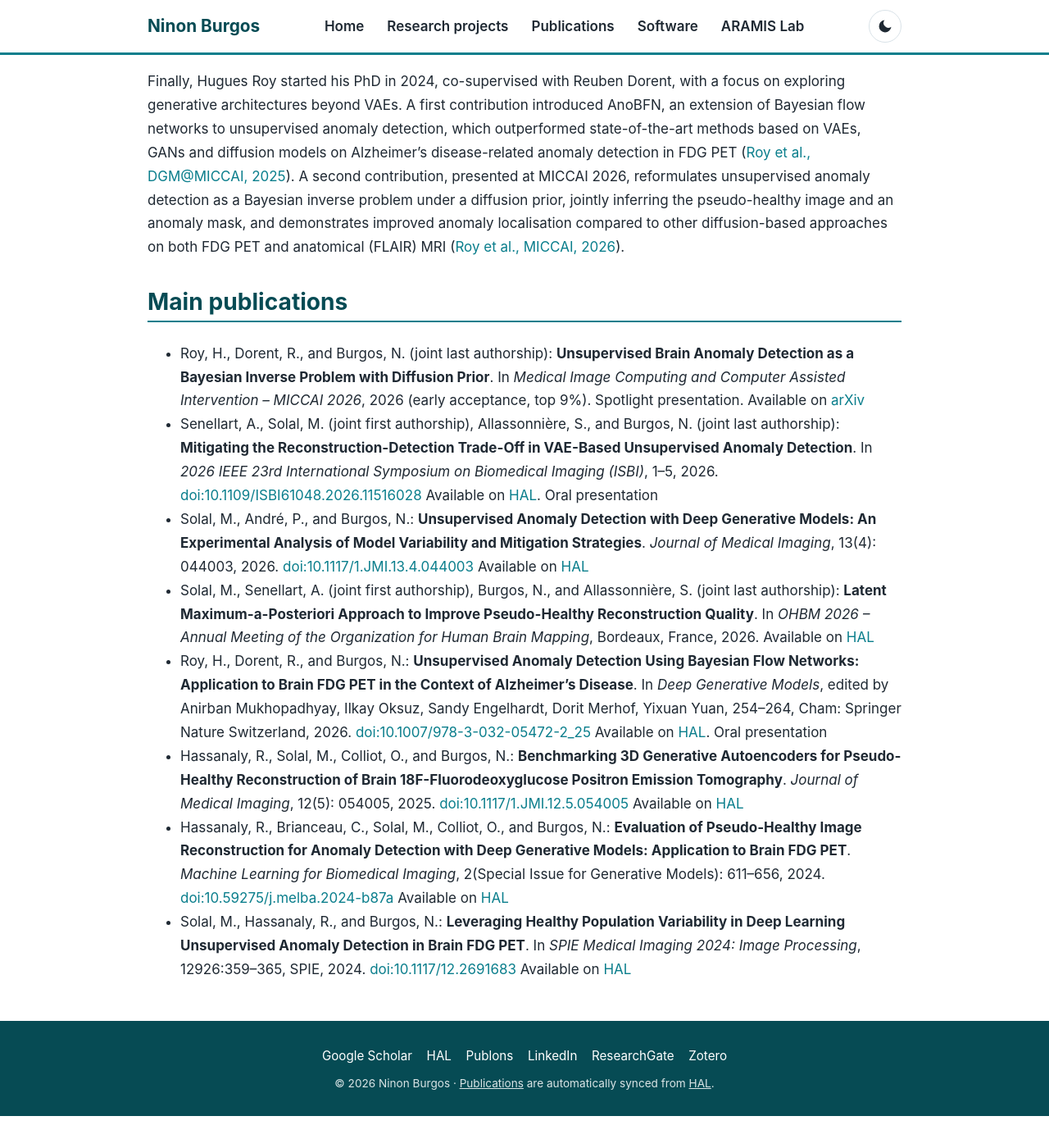
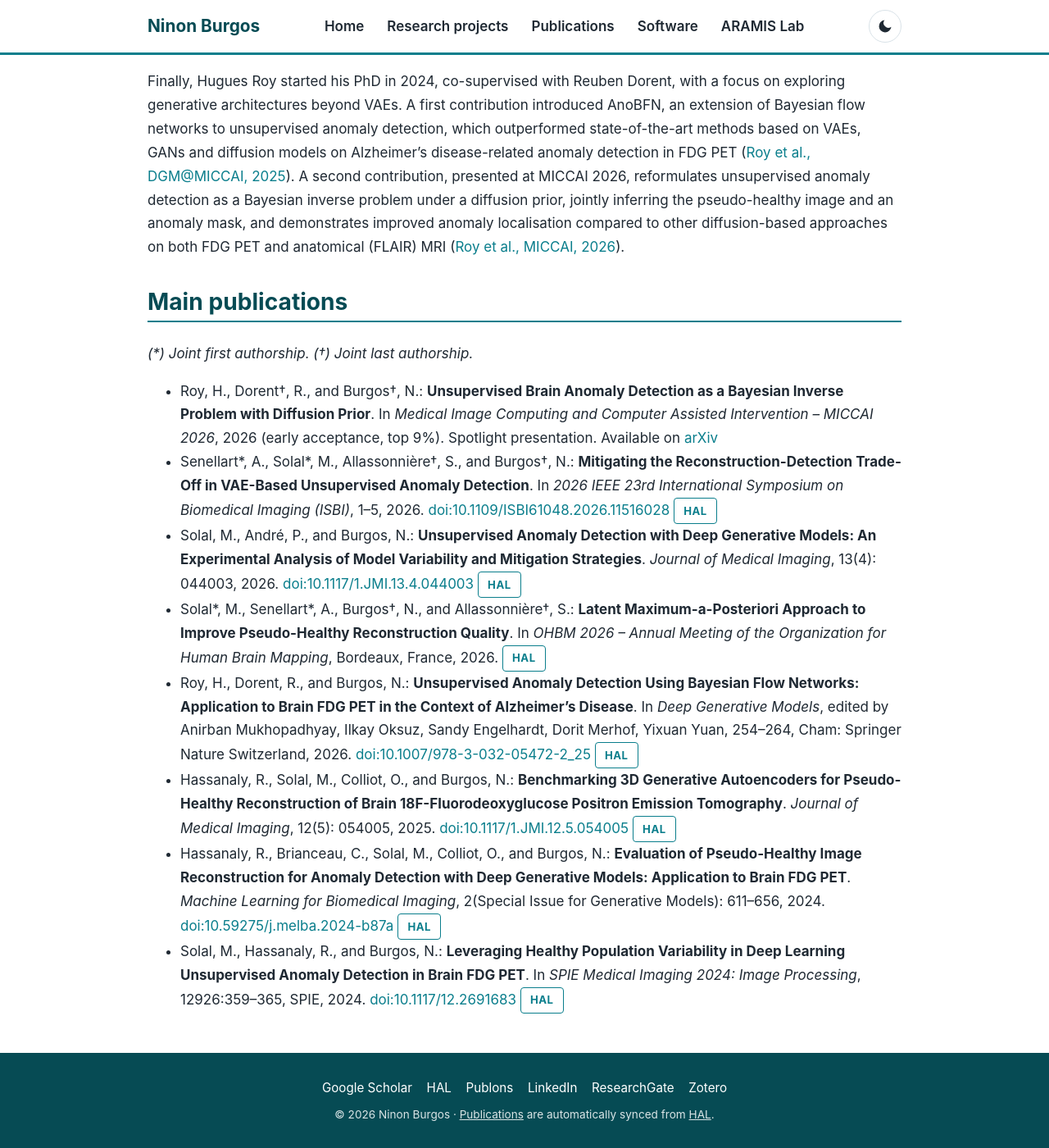
Before and after one commit to nburgos/nburgos.github.io, a Jekyll site: the page built from research-projects/deep-generative-models-for-the-detection-of-anomalies-in-brain-pet-images.md, in a window 1280 px wide and 1400 px high, scrolled down 1498 px. Shown: the whole window at 82% size. Built offline with Jekyll 4.4.1, drawn with Linux system fonts in a browser that asks for light colours; before the commit the page ends 2859 px from its top, so only the background shows below that.

Commit message:
Main publications: HAL buttons, joint-authorship notation, drop oral mentions

```diff
--- a/research-projects/deep-generative-models-for-the-detection-of-anomalies-in-brain-pet-images.md
+++ b/research-projects/deep-generative-models-for-the-detection-of-anomalies-in-brain-pet-images.md
@@ -21,11 +21,13 @@ Finally, Hugues Roy started his PhD in 2024, co-supervised with Reuben Dorent, w
 
 ## Main publications
 
-- Roy, H., Dorent, R., and Burgos, N. (joint last authorship): **Unsupervised Brain Anomaly Detection as a Bayesian Inverse Problem with Diffusion Prior**. In *Medical Image Computing and Computer Assisted Intervention – MICCAI 2026*, 2026 (early acceptance, top 9%). Spotlight presentation. Available on [arXiv](https://arxiv.org/abs/2609.24265)
-- Senellart, A., Solal, M. (joint first authorship), Allassonnière, S., and Burgos, N. (joint last authorship): **Mitigating the Reconstruction-Detection Trade-Off in VAE-Based Unsupervised Anomaly Detection**. In *2026 IEEE 23rd International Symposium on Biomedical Imaging (ISBI)*, 1–5, 2026. [doi:10.1109/ISBI61048.2026.11516028](https://doi.org/10.1109/ISBI61048.2026.11516028) Available on [HAL](https://hal.science/hal-05423947). Oral presentation
-- Solal, M., André, P., and Burgos, N.: **Unsupervised Anomaly Detection with Deep Generative Models: An Experimental Analysis of Model Variability and Mitigation Strategies**. *Journal of Medical Imaging*, 13(4): 044003, 2026. [doi:10.1117/1.JMI.13.4.044003](https://doi.org/10.1117/1.JMI.13.4.044003) Available on [HAL](https://inria.hal.science/hal-05340039)
-- Solal, M., Senellart, A. (joint first authorship), Burgos, N., and Allassonnière, S. (joint last authorship): **Latent Maximum-a-Posteriori Approach to Improve Pseudo-Healthy Reconstruction Quality**. In *OHBM 2026 – Annual Meeting of the Organization for Human Brain Mapping*, Bordeaux, France, 2026. Available on [HAL](https://hal.science/hal-05560394)
-- Roy, H., Dorent, R., and Burgos, N.: **Unsupervised Anomaly Detection Using Bayesian Flow Networks: Application to Brain FDG PET in the Context of Alzheimer's Disease**. In *Deep Generative Models*, edited by Anirban Mukhopadhyay, Ilkay Oksuz, Sandy Engelhardt, Dorit Merhof, Yixuan Yuan, 254–264, Cham: Springer Nature Switzerland, 2026. [doi:10.1007/978-3-032-05472-2_25](https://doi.org/10.1007/978-3-032-05472-2_25) Available on [HAL](https://hal.science/hal-05322316). Oral presentation
-- Hassanaly, R., Solal, M., Colliot, O., and Burgos, N.: **Benchmarking 3D Generative Autoencoders for Pseudo-Healthy Reconstruction of Brain 18F-Fluorodeoxyglucose Positron Emission Tomography**. *Journal of Medical Imaging*, 12(5): 054005, 2025. [doi:10.1117/1.JMI.12.5.054005](https://doi.org/10.1117/1.JMI.12.5.054005) Available on [HAL](https://inria.hal.science/hal-04445378)
-- Hassanaly, R., Brianceau, C., Solal, M., Colliot, O., and Burgos, N.: **Evaluation of Pseudo-Healthy Image Reconstruction for Anomaly Detection with Deep Generative Models: Application to Brain FDG PET**. *Machine Learning for Biomedical Imaging*, 2(Special Issue for Generative Models): 611–656, 2024. [doi:10.59275/j.melba.2024-b87a](https://doi.org/10.59275/j.melba.2024-b87a) Available on [HAL](https://hal.science/hal-04315738)
-- Solal, M., Hassanaly, R., and Burgos, N.: **Leveraging Healthy Population Variability in Deep Learning Unsupervised Anomaly Detection in Brain FDG PET**. In *SPIE Medical Imaging 2024: Image Processing*, 12926:359–365, SPIE, 2024. [doi:10.1117/12.2691683](https://doi.org/10.1117/12.2691683) Available on [HAL](https://hal.science/hal-04291561)
+*(\*) Joint first authorship. (†) Joint last authorship.*
+
+- Roy, H., Dorent†, R., and Burgos†, N.: **Unsupervised Brain Anomaly Detection as a Bayesian Inverse Problem with Diffusion Prior**. In *Medical Image Computing and Computer Assisted Intervention – MICCAI 2026*, 2026 (early acceptance, top 9%). Spotlight presentation. Available on [arXiv](https://arxiv.org/abs/2609.24265)
+- Senellart\*, A., Solal\*, M., Allassonnière†, S., and Burgos†, N.: **Mitigating the Reconstruction-Detection Trade-Off in VAE-Based Unsupervised Anomaly Detection**. In *2026 IEEE 23rd International Symposium on Biomedical Imaging (ISBI)*, 1–5, 2026. [doi:10.1109/ISBI61048.2026.11516028](https://doi.org/10.1109/ISBI61048.2026.11516028) <a class="pub-link" href="https://hal.science/hal-05423947" target="_blank" rel="noopener">HAL</a>
+- Solal, M., André, P., and Burgos, N.: **Unsupervised Anomaly Detection with Deep Generative Models: An Experimental Analysis of Model Variability and Mitigation Strategies**. *Journal of Medical Imaging*, 13(4): 044003, 2026. [doi:10.1117/1.JMI.13.4.044003](https://doi.org/10.1117/1.JMI.13.4.044003) <a class="pub-link" href="https://inria.hal.science/hal-05340039" target="_blank" rel="noopener">HAL</a>
+- Solal\*, M., Senellart\*, A., Burgos†, N., and Allassonnière†, S.: **Latent Maximum-a-Posteriori Approach to Improve Pseudo-Healthy Reconstruction Quality**. In *OHBM 2026 – Annual Meeting of the Organization for Human Brain Mapping*, Bordeaux, France, 2026. <a class="pub-link" href="https://hal.science/hal-05560394" target="_blank" rel="noopener">HAL</a>
+- Roy, H., Dorent, R., and Burgos, N.: **Unsupervised Anomaly Detection Using Bayesian Flow Networks: Application to Brain FDG PET in the Context of Alzheimer's Disease**. In *Deep Generative Models*, edited by Anirban Mukhopadhyay, Ilkay Oksuz, Sandy Engelhardt, Dorit Merhof, Yixuan Yuan, 254–264, Cham: Springer Nature Switzerland, 2026. [doi:10.1007/978-3-032-05472-2_25](https://doi.org/10.1007/978-3-032-05472-2_25) <a class="pub-link" href="https://hal.science/hal-05322316" target="_blank" rel="noopener">HAL</a>
+- Hassanaly, R., Solal, M., Colliot, O., and Burgos, N.: **Benchmarking 3D Generative Autoencoders for Pseudo-Healthy Reconstruction of Brain 18F-Fluorodeoxyglucose Positron Emission Tomography**. *Journal of Medical Imaging*, 12(5): 054005, 2025. [doi:10.1117/1.JMI.12.5.054005](https://doi.org/10.1117/1.JMI.12.5.054005) <a class="pub-link" href="https://inria.hal.science/hal-04445378" target="_blank" rel="noopener">HAL</a>
+- Hassanaly, R., Brianceau, C., Solal, M., Colliot, O., and Burgos, N.: **Evaluation of Pseudo-Healthy Image Reconstruction for Anomaly Detection with Deep Generative Models: Application to Brain FDG PET**. *Machine Learning for Biomedical Imaging*, 2(Special Issue for Generative Models): 611–656, 2024. [doi:10.59275/j.melba.2024-b87a](https://doi.org/10.59275/j.melba.2024-b87a) <a class="pub-link" href="https://hal.science/hal-04315738" target="_blank" rel="noopener">HAL</a>
+- Solal, M., Hassanaly, R., and Burgos, N.: **Leveraging Healthy Population Variability in Deep Learning Unsupervised Anomaly Detection in Brain FDG PET**. In *SPIE Medical Imaging 2024: Image Processing*, 12926:359–365, SPIE, 2024. [doi:10.1117/12.2691683](https://doi.org/10.1117/12.2691683) <a class="pub-link" href="https://hal.science/hal-04291561" target="_blank" rel="noopener">HAL</a>
```
